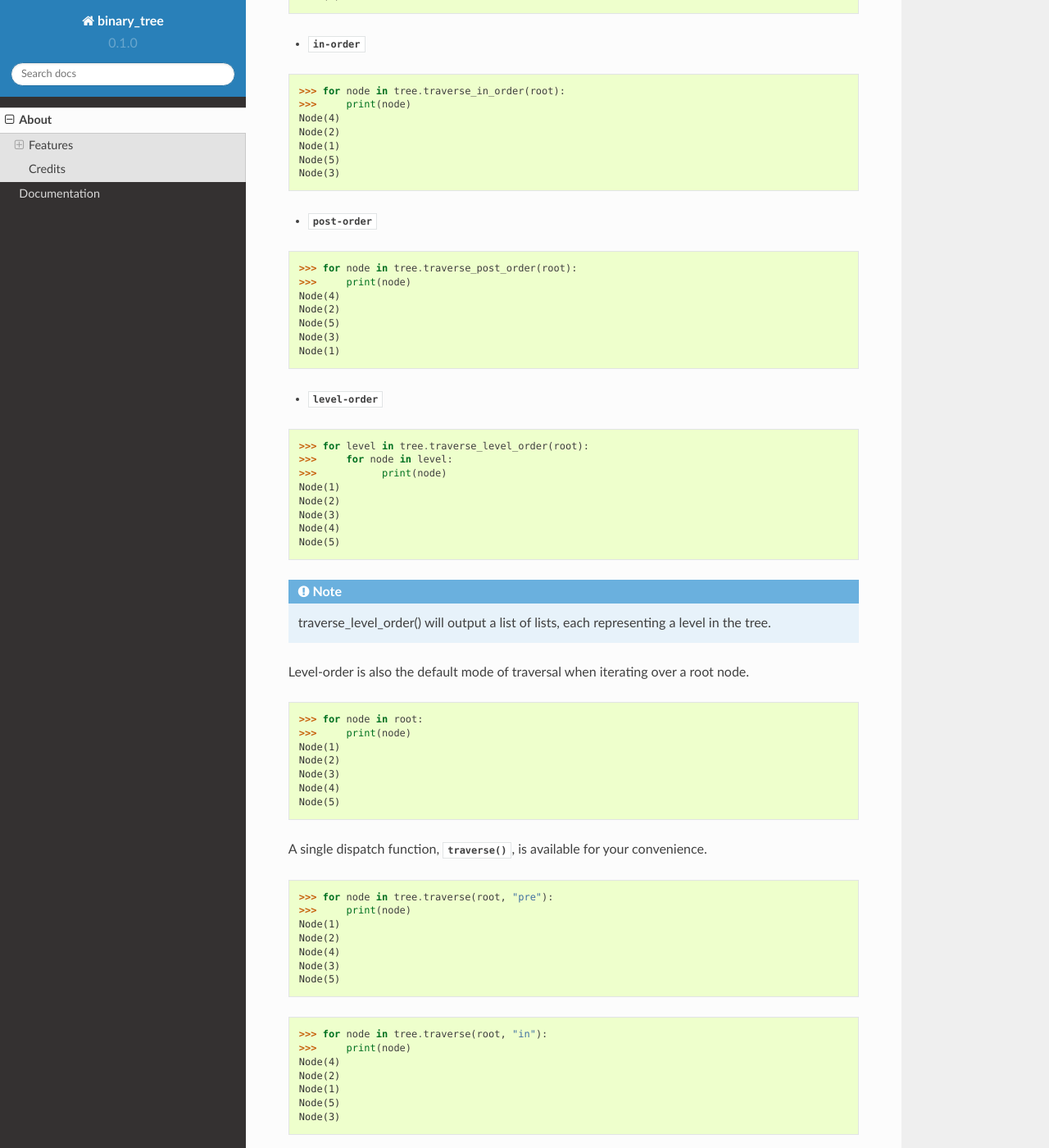
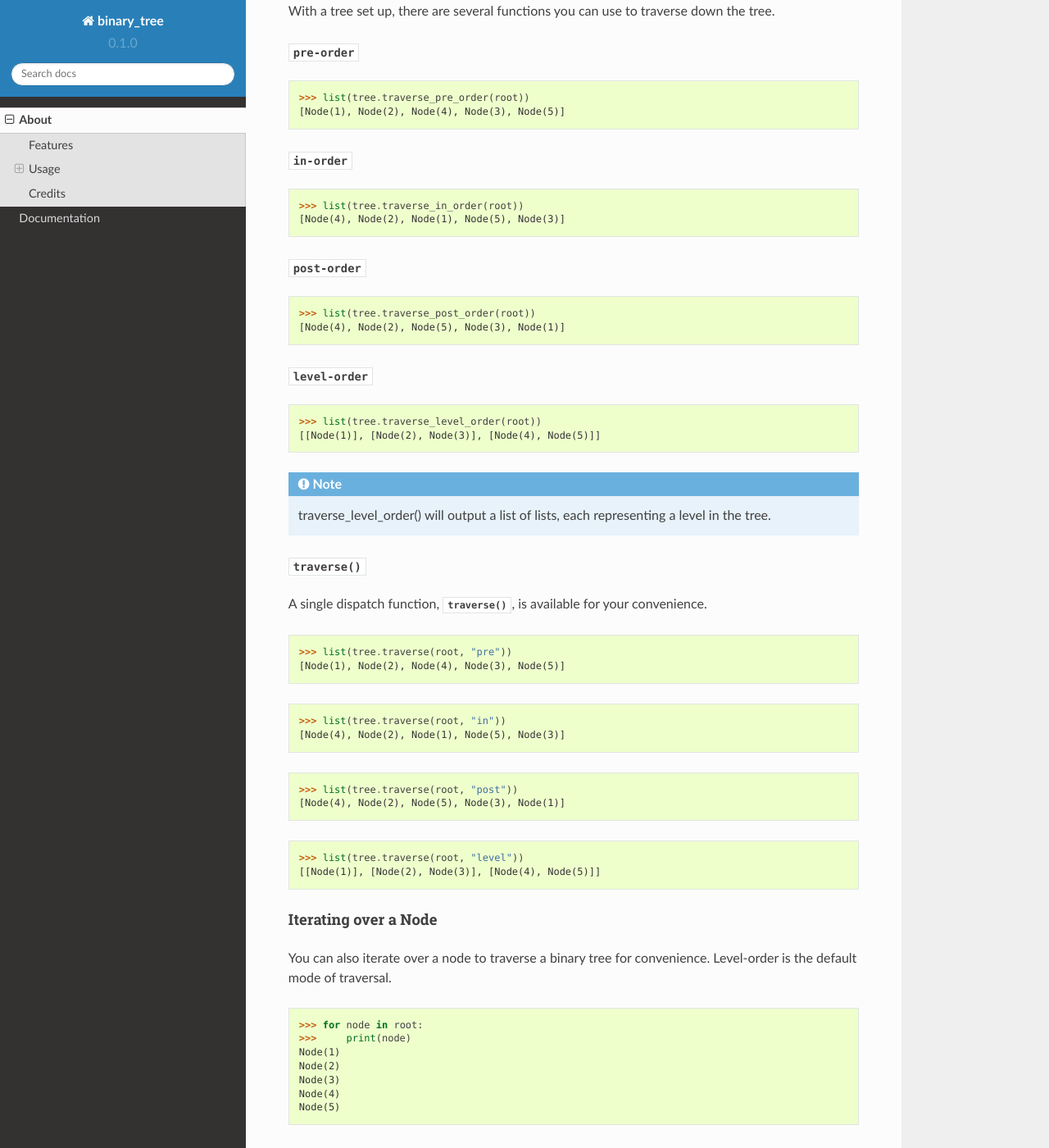
Before and after one commit to david-xhk/binary_tree, a Sphinx documentation site: the page built from docs/readme.rst, in a window 1280 px wide and 1400 px high, scrolled down 4368 px. Shown: the whole window at 82% size. Built offline with Sphinx 7.4.7 and the Read the Docs theme 2.0.0, drawn with Linux system fonts in a browser that asks for light colours; the version number is read from the project's files by our own code; some of the changed text lies outside the part shown.

Commit message:
Updated README

```diff
--- a/README.rst
+++ b/README.rst
@@ -1,22 +1,23 @@
-*****
-About
-*****
+*******
+ About
+*******
 
 binary_tree provides a Node object and some useful tools for a binary tree data structure.
 
-========
-Features
-========
+==========
+ Features
+==========
 
 .. contents::
     :local:
 
-Usage
-=====
+=======
+ Usage
+=======
 
----------
-Importing
----------
+-----------
+ Importing
+-----------
 
 To use the functions provided by :mod:`binary_tree`, you can do the following import::
 
@@ -26,14 +27,18 @@
 
     from binary_tree import Node
 
--------------
-Making a node
--------------
+---------------
+ Making a Node
+---------------
 
+Node initialization
+^^^^^^^^^^^^^^^^^^^
 To create an instance, pass a value into :class:`~binary_tree.Node`.
 
 >>> left_node = Node(1)
 
+Node attributes
+^^^^^^^^^^^^^^^
 Nodes have the following attributes:
 
 * Children nodes
@@ -50,7 +55,11 @@
 
   * :attr:`~binary_tree.Node.parent`
 
-These attributes are supposed to be instances of :class:`~binary_tree.Node` themselves if they are present. They can be set on initialization using keyword arguments.
+These attributes are supposed to be instances of :class:`~binary_tree.Node` themselves if they are present.
+
+Setting Node attributes
+^^^^^^^^^^^^^^^^^^^^^^^
+Node attributes can be set on initialization using keyword arguments.
 
 >>> parent_node = Node(3, left=left_node)
 
@@ -116,10 +127,12 @@
 >>> root == 1
 True
 
-------------------------
-Setting up a binary tree
-------------------------
+--------------------------
+ Setting up a binary tree
+--------------------------
 
+:func:`~binary_tree.from_string`
+^^^^^^^^^^^^^^^^^^^^^^^^^^^^^^^^
 To generate a binary tree, you can pass in a string of values into :func:`~binary_tree.from_string`.
 
 >>> tree_string = "1,2,3,4,,5,6"
@@ -128,9 +141,10 @@
 "Node(1, left=Node(2, left=Node(4)), right=Node(3, left=Node(5), right=Node(6)))"
 
 .. note::
-
     from_string() will grow the tree structure in **level-order**.
 
+:func:`~binary_tree.from_orders`
+^^^^^^^^^^^^^^^^^^^^^^^^^^^^^^^^
 Another way is with an in-order and pre-order traversal using :func:`~binary_tree.from_orders`, which reconstructs the original tree structure.
 
 >>> in_order = [4,2,1,5,3,6]
@@ -146,9 +160,10 @@
 "Node(1, left=Node(2, left=Node(4)), right=Node(3, left=Node(5), right=Node(6)))"
 
 .. note::
-
     There should not be duplicates present in `in_order` and `pre_order` or `post_order`.
 
+:func:`~binary_tree.connect_nodes`
+^^^^^^^^^^^^^^^^^^^^^^^^^^^^^^^^^^
 When using the above methods to construct a binary tree, the neighbour nodes in each level will be automatically connected for you using :func:`~binary_tree.connect_nodes`.
 
 You may use this function again to reconfigure a tree after it is modified.
@@ -156,63 +171,61 @@
 >>> root.right.right = None  # Prune the right branch of the right node
 >>> tree.connect_nodes(root)
 
+:func:`~binary_tree.to_string`
+^^^^^^^^^^^^^^^^^^^^^^^^^^^^^^
 Just as a tree can be constructed from string, it can be deconstructed back into one too, using :func:`~binary_tree.to_string`.
 
 >>> tree.to_string(root)
 "1,2,3,4,,5"
 
-------------------------
-Traversing a binary tree
-------------------------
+--------------------------
+ Traversing a binary tree
+--------------------------
 
 With a tree set up, there are several functions you can use to traverse down the tree.
 
-* :func:`pre-order <binary_tree.traverse_pre_order>`
+:func:`pre-order <binary_tree.traverse_pre_order>`
+^^^^^^^^^^^^^^^^^^^^^^^^^^^^^^^^^^^^^^^^^^^^^^^^^^
+>>> list(tree.traverse_pre_order(root))
+[Node(1), Node(2), Node(4), Node(3), Node(5)]
 
->>> for node in tree.traverse_pre_order(root):
->>>     print(node)
-Node(1)
-Node(2)
-Node(4)
-Node(3)
-Node(5)
+:func:`in-order <binary_tree.traverse_in_order>`
+^^^^^^^^^^^^^^^^^^^^^^^^^^^^^^^^^^^^^^^^^^^^^^^^
+>>> list(tree.traverse_in_order(root))
+[Node(4), Node(2), Node(1), Node(5), Node(3)]
 
-* :func:`in-order <binary_tree.traverse_in_order>`
+:func:`post-order <binary_tree.traverse_post_order>`
+^^^^^^^^^^^^^^^^^^^^^^^^^^^^^^^^^^^^^^^^^^^^^^^^^^^^
+>>> list(tree.traverse_post_order(root))
+[Node(4), Node(2), Node(5), Node(3), Node(1)]
 
->>> for node in tree.traverse_in_order(root):
->>>     print(node)
-Node(4)
-Node(2)
-Node(1)
-Node(5)
-Node(3)
-
-* :func:`post-order <binary_tree.traverse_post_order>`
-
->>> for node in tree.traverse_post_order(root):
->>>     print(node)
-Node(4)
-Node(2)
-Node(5)
-Node(3)
-Node(1)
-
-* :func:`level-order <binary_tree.traverse_level_order>`
-
->>> for level in tree.traverse_level_order(root):
->>>     for node in level:
->>>           print(node)
-Node(1)
-Node(2)
-Node(3)
-Node(4)
-Node(5)
+:func:`level-order <binary_tree.traverse_level_order>`
+^^^^^^^^^^^^^^^^^^^^^^^^^^^^^^^^^^^^^^^^^^^^^^^^^^^^^^
+>>> list(tree.traverse_level_order(root))
+[[Node(1)], [Node(2), Node(3)], [Node(4), Node(5)]]
 
 .. note::
-
     traverse_level_order() will output a list of lists, each representing a level in the tree.
 
-Level-order is also the default mode of traversal when iterating over a root node.
+:func:`~binary_tree.traverse`
+^^^^^^^^^^^^^^^^^^^^^^^^^^^^^
+A single dispatch function, :func:`~binary_tree.traverse`, is available for your convenience.
+
+>>> list(tree.traverse(root, "pre"))
+[Node(1), Node(2), Node(4), Node(3), Node(5)]
+
+>>> list(tree.traverse(root, "in"))
+[Node(4), Node(2), Node(1), Node(5), Node(3)]
+
+>>> list(tree.traverse(root, "post"))
+[Node(4), Node(2), Node(5), Node(3), Node(1)]
+
+>>> list(tree.traverse(root, "level"))
+[[Node(1)], [Node(2), Node(3)], [Node(4), Node(5)]]
+
+Iterating over a Node
+^^^^^^^^^^^^^^^^^^^^^
+You can also iterate over a node to traverse a binary tree for convenience. Level-order is the default mode of traversal.
 
 >>> for node in root:
 >>>     print(node)
@@ -222,85 +235,52 @@
 Node(4)
 Node(5)
 
-A single dispatch function, :func:`~binary_tree.traverse`, is available for your convenience.
-
->>> for node in tree.traverse(root, "pre"):
->>>     print(node)
-Node(1)
-Node(2)
-Node(4)
-Node(3)
-Node(5)
-
->>> for node in tree.traverse(root, "in"):
->>>     print(node)
-Node(4)
-Node(2)
-Node(1)
-Node(5)
-Node(3)
-
->>> for node in tree.traverse(root, "post"):
->>>     print(node)
-Node(4)
-Node(2)
-Node(5)
-Node(3)
-Node(1)
-
->>> for level in tree.traverse(root, "level"):
->>>     print(level)
-[Node(1)]
-[Node(2), Node(3)]
-[Node(4), Node(5)]
-
------------------------
-Analyzing a binary tree
------------------------
+-------------------------
+ Analyzing a binary tree
+-------------------------
 
 The following functions are available to find certain properties of a binary tree.
 
-* :func:`~binary_tree.is_symmetrical`
-
+:func:`~binary_tree.is_symmetrical`
+^^^^^^^^^^^^^^^^^^^^^^^^^^^^^^^^^^^
 >>> tree.is_symmetrical(root)
 False
 
-* :func:`~binary_tree.get_max_depth`
-
+:func:`~binary_tree.get_max_depth`
+^^^^^^^^^^^^^^^^^^^^^^^^^^^^^^^^^^
 >>> tree.get_max_depth(root)
 3
 
-* :func:`~binary_tree.get_path`
-
+:func:`~binary_tree.get_path`
+^^^^^^^^^^^^^^^^^^^^^^^^^^^^^
 >>> tree.get_path(root.right.left)
 [Node(1), Node(3), Node(5)]
 
-* :func:`~binary_tree.get_all_paths`
-
+:func:`~binary_tree.get_all_paths`
+^^^^^^^^^^^^^^^^^^^^^^^^^^^^^^^^^^
 >>> for path in tree.get_all_paths(root):
 >>>     print(path)
 [Node(1), Node(2), Node(4)]
 [Node(1), Node(3), Node(5)]
 
 .. note::
-
     get_all_paths() will search for paths using post-order traversal.
 
-* :func:`~binary_tree.has_path_sum`
-
+:func:`~binary_tree.has_path_sum`
+^^^^^^^^^^^^^^^^^^^^^^^^^^^^^^^^^
 >>> tree.has_path_sum(root, 7)
 True
 
-* :func:`~binary_tree.find_path`
-
+:func:`~binary_tree.find_path`
+^^^^^^^^^^^^^^^^^^^^^^^^^^^^^^
 >>> tree.find_path(5)
 [Node(1), Node(3), Node(5)]
 
 >>> tree.find_path(2)
 [Node(1), Node(2)]
 
-* :func:`~binary_tree.get_lca`
-
+:func:`~binary_tree.get_lca`
+^^^^^^^^^^^^^^^^^^^^^^^^^^^^
 >>> tree.get_lca(root, 2, 4)
 Node(2)
 
@@ -308,12 +288,11 @@
 Node(1)
 
 .. note::
-
     Since Node compares for equality tentatively, it is possible to exploit this by simply passing in the value of the Node you wish to refer to, *provided that the value is unique within the tree*.
 
-=======
-Credits
-=======
+=========
+ Credits
+=========
 
 binary_tree was written by Han Keong <hk997@live.com>.
 
```
Also changed, not shown: other parts of README.rst (+17 -15 lines), docs/docs.rst (+6 -6 lines), docs/index.rst (+6 -6 lines).
